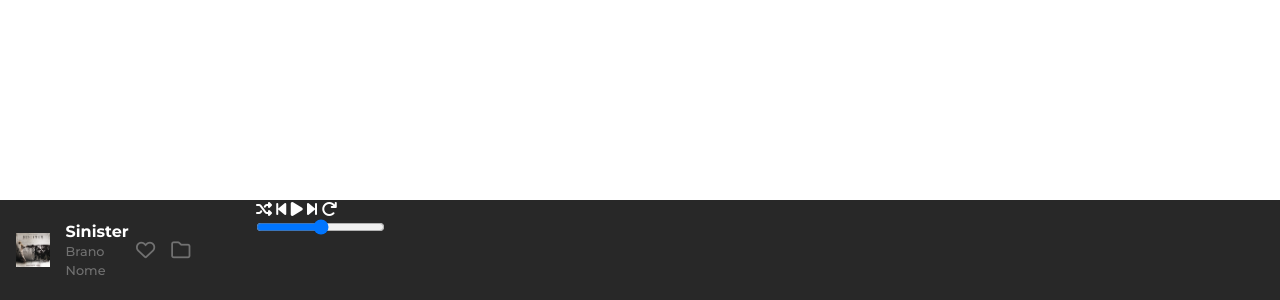
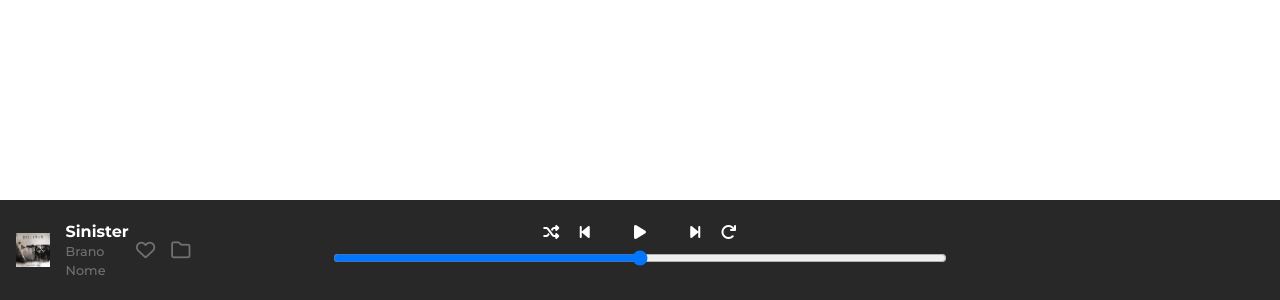
Before and after one commit to Mariosam2/html-css-spotifyweb, a plain HTML site: page index.html in a window 1280 px wide. Shown: the part 500-800 px from the top of the page. Drawn offline with Linux system fonts and the light colour scheme.

Commit message:
working on footer_right

```diff
--- a/assets/css/style.css
+++ b/assets/css/style.css
@@ -98,6 +98,29 @@ footer {
     font-size: 1.2rem;
 }
 
+.footer_center {
+    display: flex;
+    justify-content: center;
+    align-items: center;
+}
+
+.audio_player {
+    text-align: center;
+    width: 80%;
+}
+
+.audio_controls >*:not(.fa-play) {
+    padding: 0 0.5rem;
+}
+
+.audio_controls .fa-play {
+    padding: 0 2rem;
+}
+
+#audio_bar {
+    width: 100%;
+    padding: 0.5rem 0;
+}
 
 
 
```
